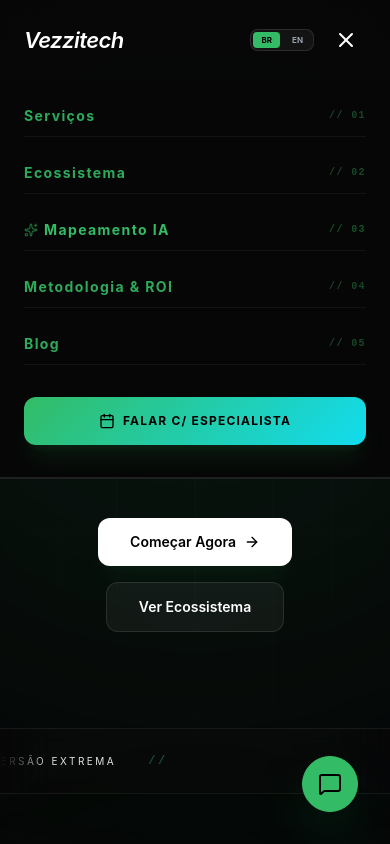
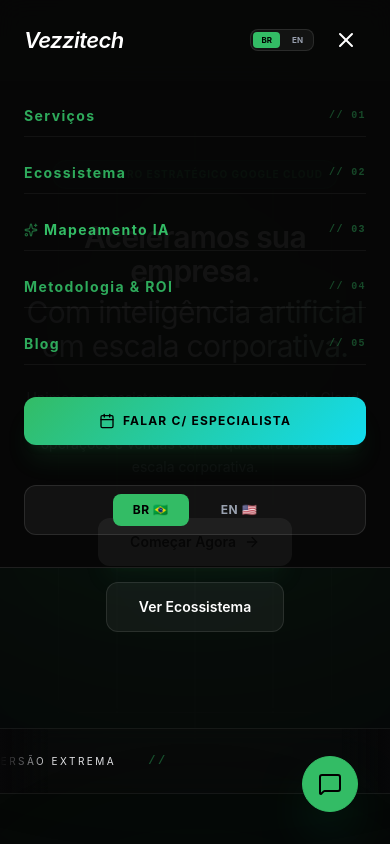
Before and after one commit to hyppoclinic/Vezzitech, a React (Vite) app: page / in a window 390 px wide. Both pictures are taken after a click on the button 346 px from the left and 40 px from the top of the page. Shown: the top 844 px of the page. Built offline with nearby package versions, Linux system fonts and the light colour scheme.

Commit message:
Correção de layout no menu mobile e ajuste no servidor

```diff
--- a/server.ts
+++ b/server.ts
@@ -5,7 +5,7 @@
 
 async function startServer() {
   const app = express();
-  const PORT = process.env.PORT || 3000;
+  const PORT = parseInt(process.env.PORT || '3000', 10);
 
   // Middleware for parsing JSON requests
   app.use(express.json());
--- a/src/components/Header.tsx
+++ b/src/components/Header.tsx
@@ -21,7 +21,7 @@
   };
 
   return (
-    <header className="fixed top-0 left-0 w-full z-50 border-b border-white/10 bg-[#070707]/90 backdrop-blur-md">
+    <header className="fixed top-0 left-0 w-full z-[100] border-b border-white/10 bg-[#070707]/90 backdrop-blur-md">
       <nav className="max-w-7xl mx-auto px-6 h-20 flex items-center justify-between">
 
         {/* Brand logo */}
@@ -117,7 +117,7 @@
             animate={{ opacity: 1, height: 'auto' }}
             exit={{ opacity: 0, height: 0 }}
             transition={{ duration: 0.3, ease: 'easeInOut' }}
-            className="md:hidden border-b border-white/10 bg-[#070707]/95 backdrop-blur-xl overflow-hidden"
+            className="md:hidden absolute top-20 left-0 w-full border-b border-white/10 bg-[#070707]/95 backdrop-blur-xl"
           >
             <div className="px-6 pt-4 pb-8 flex flex-col gap-6">
 
@@ -166,6 +166,19 @@
                 {t.nav.cta}
               </button>
 
+              {/* Duplicate Language selector inside mobile drawer */}
+              <div className="flex items-center justify-center gap-3 bg-white/5 border border-white/10 rounded-xl p-2 mt-4">
+                <button
+                  onClick={() => setLang('pt')}
+                  className={`px-5 py-2 text-xs font-bold uppercase tracking-wider rounded-lg transition-all ${lang === 'pt' ? 'bg-[#33BC65] text-black' : 'text-gray-400 hover:text-white'}`}>
+                  BR 🇧🇷
+                </button>
+                <button
+                  onClick={() => setLang('en')}
+                  className={`px-5 py-2 text-xs font-bold uppercase tracking-wider rounded-lg transition-all ${lang === 'en' ? 'bg-[#33BC65] text-black' : 'text-gray-400 hover:text-white'}`}>
+                  EN 🇺🇸
+                </button>
+              </div>
             </div>
           </motion.div>
         )}
```
